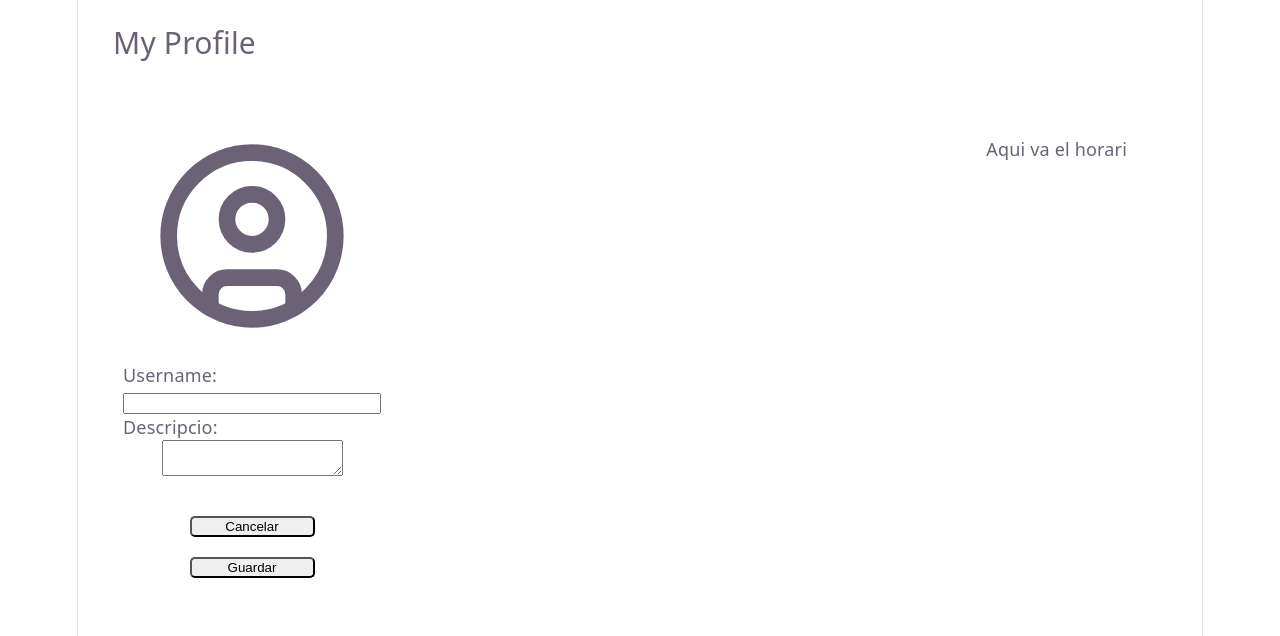
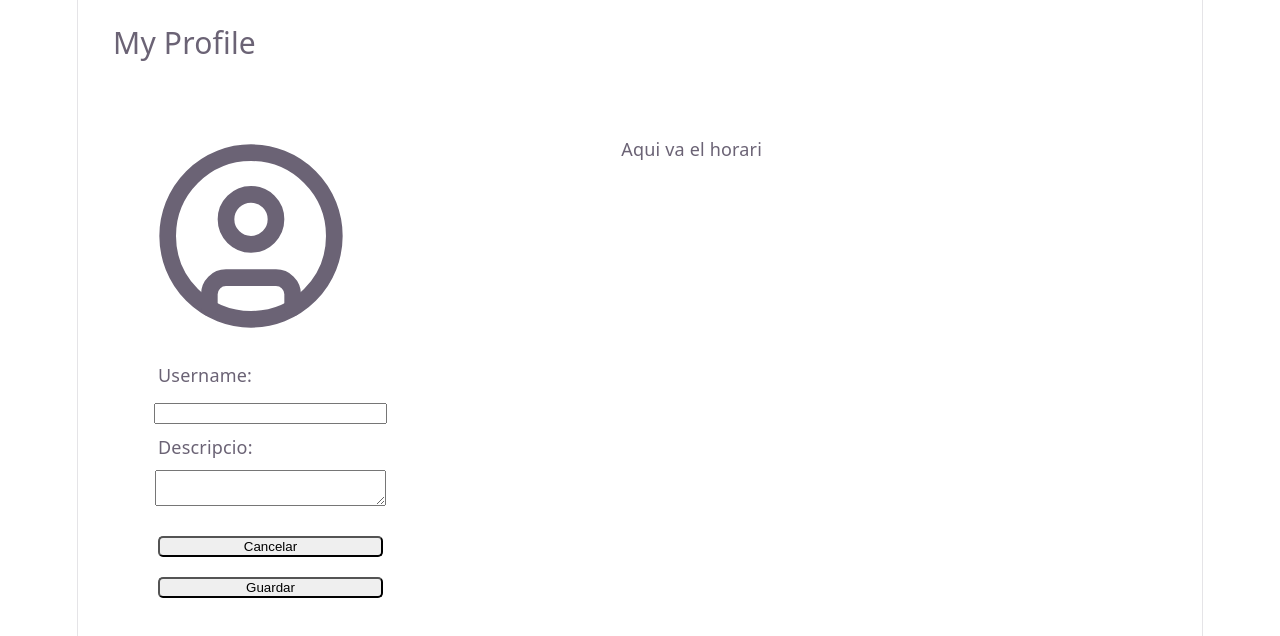
Before and after one commit to JaumeGL626/Project1, a React app in the folder frontend/: page /users/profile in a window 1280 px wide. Both pictures are taken after a click on the button "Editar Perfil". Shown: the top 636 px of the page. Built offline with nearby package versions, Linux system fonts and the light colour scheme; the HTML template or start-up script is replaced by a standard one.

Commit message:
Implemented css editProfile

```diff
--- a/frontend/src/pages/userProfile-page.jsx
+++ b/frontend/src/pages/userProfile-page.jsx
@@ -43,9 +43,9 @@ function UserProfilePage(){
         headers: {
             Authorization: `Bearer ${token}` ,
              "Content-Type": "application/json"},
-         body: JSON.stringify({
-                username:username,
-                description:description,
+            body: JSON.stringify({
+             username:username,
+             description:description,
         })
     };
     fetch("http://localhost:8080/api/users/me", requestOptions)
@@ -89,14 +89,14 @@ function UserProfilePage(){
                     )}
 
                     {editing ? (
-                        <div className="edit-form">
+                        <div className="editForm">
                             <label> Username:</label>
-                            <input type="text" name="username" value={username} onChange={(e) => setUsername(e.target.value)} />
+                            <input className="inputProfile" type="text" name="username" value={username} onChange={(e) => setUsername(e.target.value)} />
                             <label>Descripcio:</label>
-                            <textarea name="description" value={description} onChange={(e) => setDescription(e.target.value)} />
+                            <textarea className="textareaProfile" name="description" value={description} onChange={(e) => setDescription(e.target.value)} />
                             <div className="editButtons">
                                 <button className="cancelbutton" onClick={handleCancel}>Cancelar </button>
-                                <button className="ssaveButton" onClick={handleSave}> Guardar</button>
+                                <button className="saveButton" onClick={handleSave}> Guardar</button>
 
                             </div>
                         </div>
--- a/frontend/src/styles/userProfile-page.css
+++ b/frontend/src/styles/userProfile-page.css
@@ -16,18 +16,14 @@
     width: 100%;
     padding-left: 50px;
     margin-top: 80px;
+    padding-left: 120px;
 
 }
 
 
-.userInfromation{
-    align-content: space-between;
-
-
-}
 
 .otherContainer{
-    padding-right: 100px;
+    padding-right: 500px;
 
 }
 
@@ -72,3 +68,26 @@
      height: 150px;
      border: 2px solid black;
 }
+
+.editForm{
+    width: 100%;
+    display: flex;
+    flex-direction: column;
+    justify-content: space-between;
+    gap: 10px;
+
+}
+.editButtons{
+    width: 100%;
+    margin: 0%;
+}
+.cancelbutton,
+.saveButton{
+    width: 100%;
+}
+.inputProfile{
+    width: 100%;
+}
+.textareaProfile{
+    width: 100%;
+}
```
